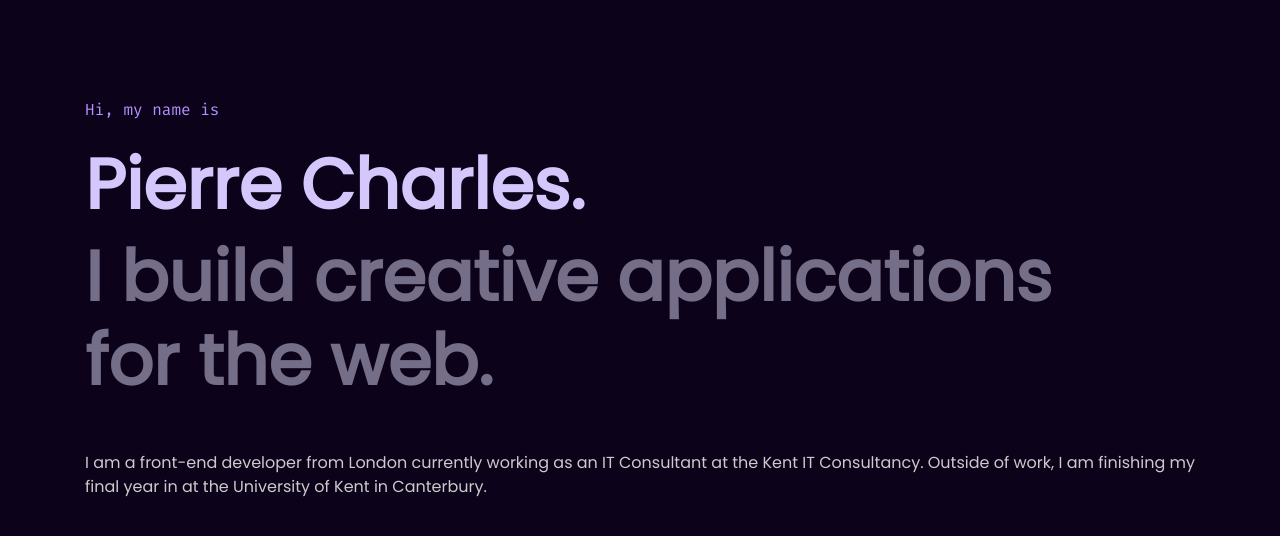
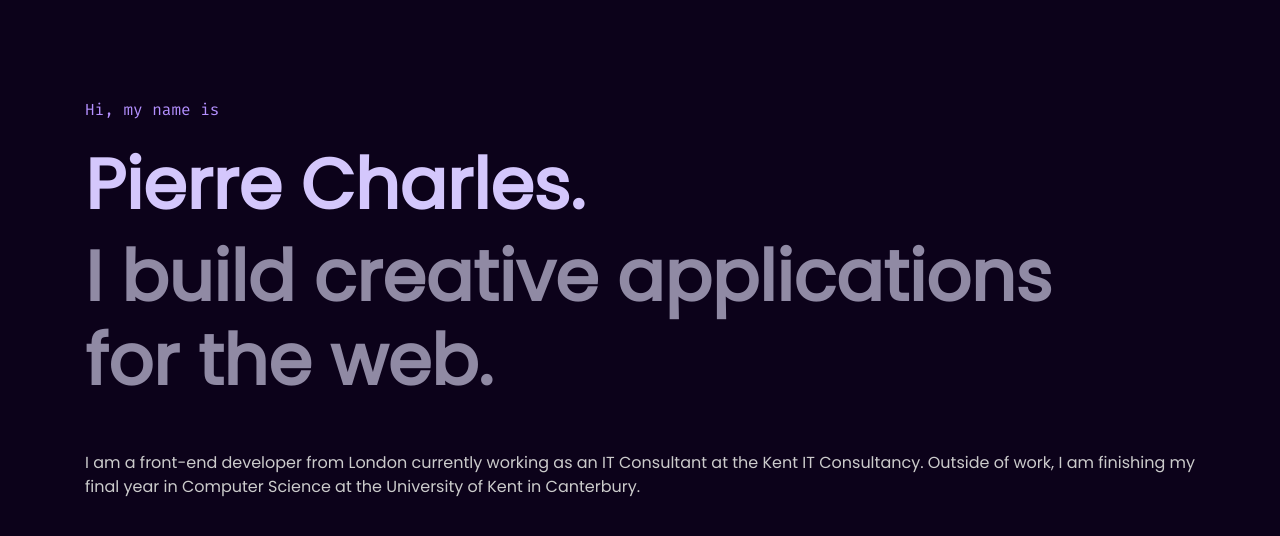
Before and after one commit to cat-pierrecharles/portfolio, a React (Vite) app: page / in a window 1280 px wide. Shown: the top 536 px of the page. Built offline with nearby package versions, Linux system fonts and the light colour scheme.

Commit message:
Fixing description paragraph

```diff
--- a/src/javascript/components/Home.js
+++ b/src/javascript/components/Home.js
@@ -9,7 +9,7 @@ const Home = () => {
       <h3 className='short-bio mr-5'>I build creative applications for the web.</h3>
       <div>
         <p className='description mt-5'>
-          I am a front-end developer from London currently working as an IT Consultant at the Kent IT Consultancy. Outside of work, I am finishing my final year in at the University of Kent in Canterbury.
+          I am a front-end developer from London currently working as an IT Consultant at the Kent IT Consultancy. Outside of work, I am finishing my final year in Computer Science at the University of Kent in Canterbury.
         </p>
       </div>
     </div>
--- a/src/stylesheets/Home.scss
+++ b/src/stylesheets/Home.scss
@@ -1,7 +1,7 @@
 @import url('https://fonts.googleapis.com/css?family=Fira+Mono&display=swap');
 @import url('https://fonts.googleapis.com/css?family=Poppins&display=swap');
 
-$color-quaternary: #746E88;
+$color-quaternary: #908AA4;
 $color-tertiary: #b490ff;
 $color-secondary: #d4c7fc;
 $color-primary: #1A0554;
```
